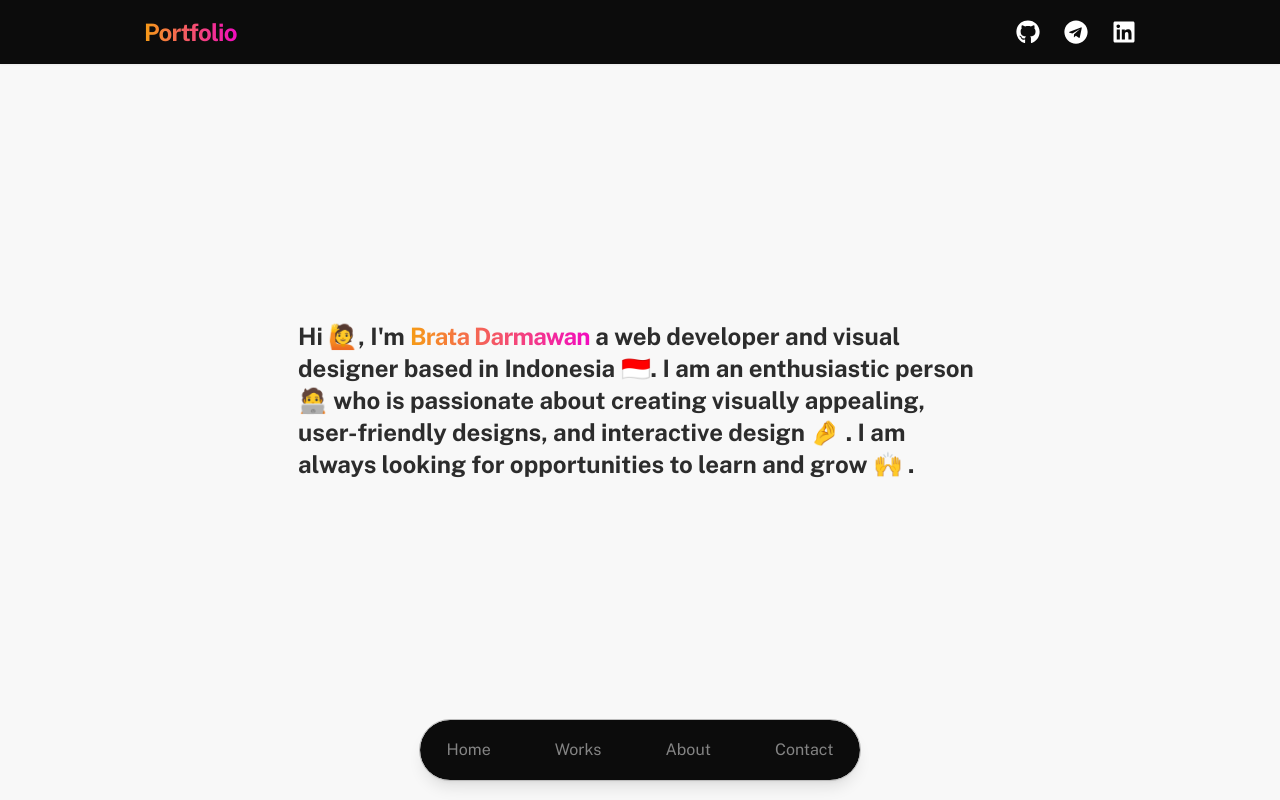
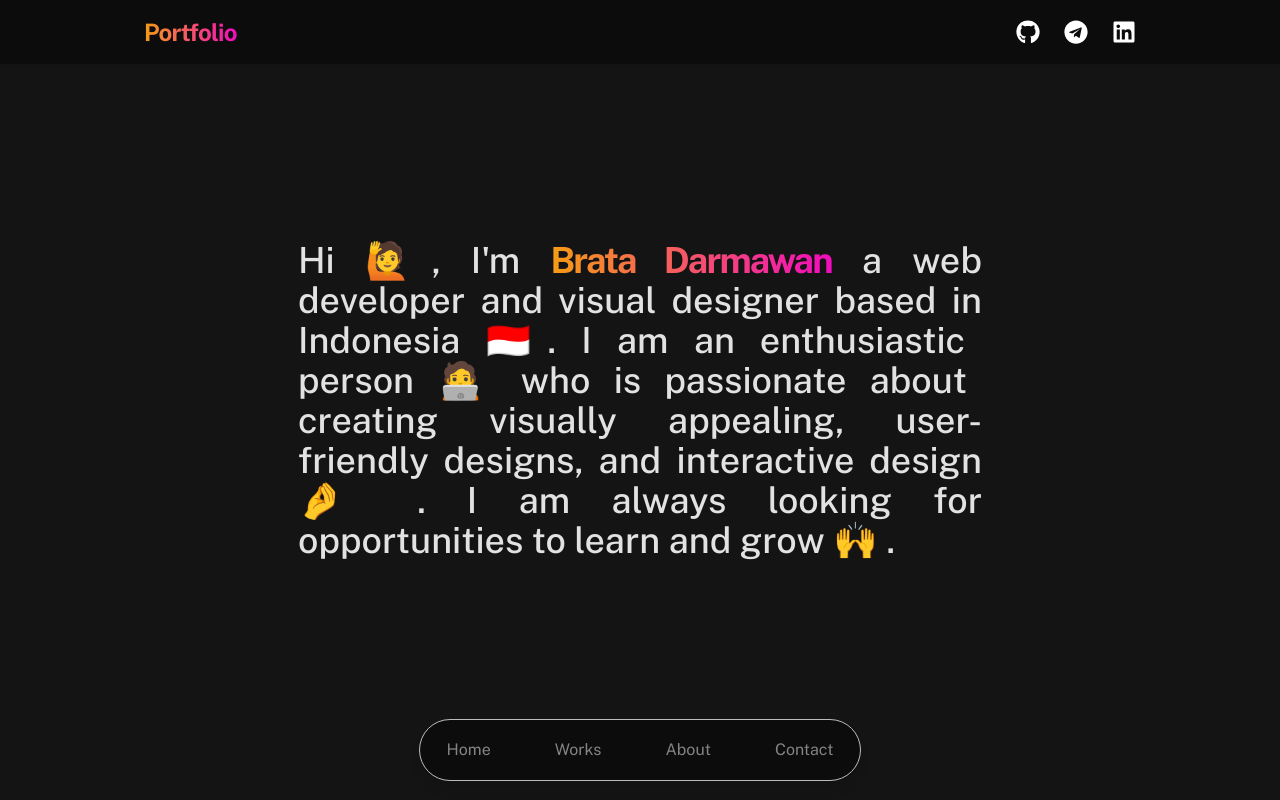
Before and after one commit to bratdr/portfolio-website, a Next.js app: page / in a window 1280 px wide. Shown: the top 800 px of the page. Built offline with nearby package versions, Linux system fonts and the light colour scheme.

Commit message:
Update index.js

```diff
--- a/pages/index.js
+++ b/pages/index.js
@@ -1,6 +1,8 @@
+import React from "react";
 import Head from "next/head";
 import Navigation from "./components/navigation";
 import BottomBar from "./components/bottom-bar";
+import Link from "next/link";
 
 export default function Home() {
   return (
@@ -12,11 +14,28 @@ export default function Home() {
         <link rel="icon" href="/logo-me.ico" />
       </Head>
 
-      <main className="flex w-screen flex-col items-center justify-center">
+      <main className="flex flex-col items-center justify-center overflow-hidden">
         <Navigation />
         <BottomBar />
-        <div className="flex h-screen w-screen flex-col items-center justify-center bg-[#f8f8f8] px-6 font-sans">
-          <span className="text-sm font-bold text-[#2c2c2c] sm:px-0 sm:text-2xl md:w-[684px]">
+        {/* <div className="flex h-screen w-screen flex-col items-center justify-center bg-[#f8f8f8] px-6 font-sans selection:bg-[#F69C15] selection:text-[#2C2C2C]"> */}
+        <div className="flex h-screen w-screen flex-col items-center justify-center overflow-hidden bg-[#141414] px-6 font-sans selection:bg-[#F69C15] selection:text-[#2C2C2C]">
+          {/* <span className="text-sm font-bold text-[#2c2c2c] sm:px-0 md:w-[684px] md:text-2xl xl:text-4xl 2xl:w-[1156px]"> */}
+          <span className="text-justify text-sm font-medium text-[#E2E2E2] sm:px-0 md:w-[684px] md:text-2xl xl:text-4xl 2xl:w-[1156px]">
+            Hi 🙋, I&#39;m{" "}
+            <span className="cursor-pointer bg-gradient-to-r from-[#F69C15] to-[#F20BBF] bg-clip-text font-bold tracking-[-0.05em] text-transparent">
+              <Link href="mailto:work.brata@gmail.com?subject=Hello">
+                Brata Darmawan
+              </Link>
+            </span>{" "}
+            a web developer and visual designer based in Indonesia 🇮🇩. I am an
+            enthusiastic person 🧑‍💻 who is passionate about creating visually
+            appealing, user-friendly designs, and interactive design 🤌 . I am
+            always looking for opportunities to learn and grow 🙌 .
+          </span>
+        </div>
+        <div className="flex h-[800px] w-screen flex-col items-center justify-center overflow-hidden bg-[#f4f4f4] px-6 font-sans selection:bg-[#F69C15] selection:text-[#2C2C2C]">
+          {/* <span className="text-sm font-bold text-[#2c2c2c] sm:px-0 md:w-[684px] md:text-2xl xl:text-4xl 2xl:w-[1156px]"> */}
+          <span className="text-sm font-bold text-[#141414] sm:px-0 md:w-[684px] md:text-2xl xl:text-4xl 2xl:w-[1156px]">
             Hi 🙋, I&#39;m{" "}
             <span className="bg-gradient-to-r from-[#F69C15] to-[#F20BBF] bg-clip-text tracking-[-0.03em] text-transparent">
               Brata Darmawan
```
